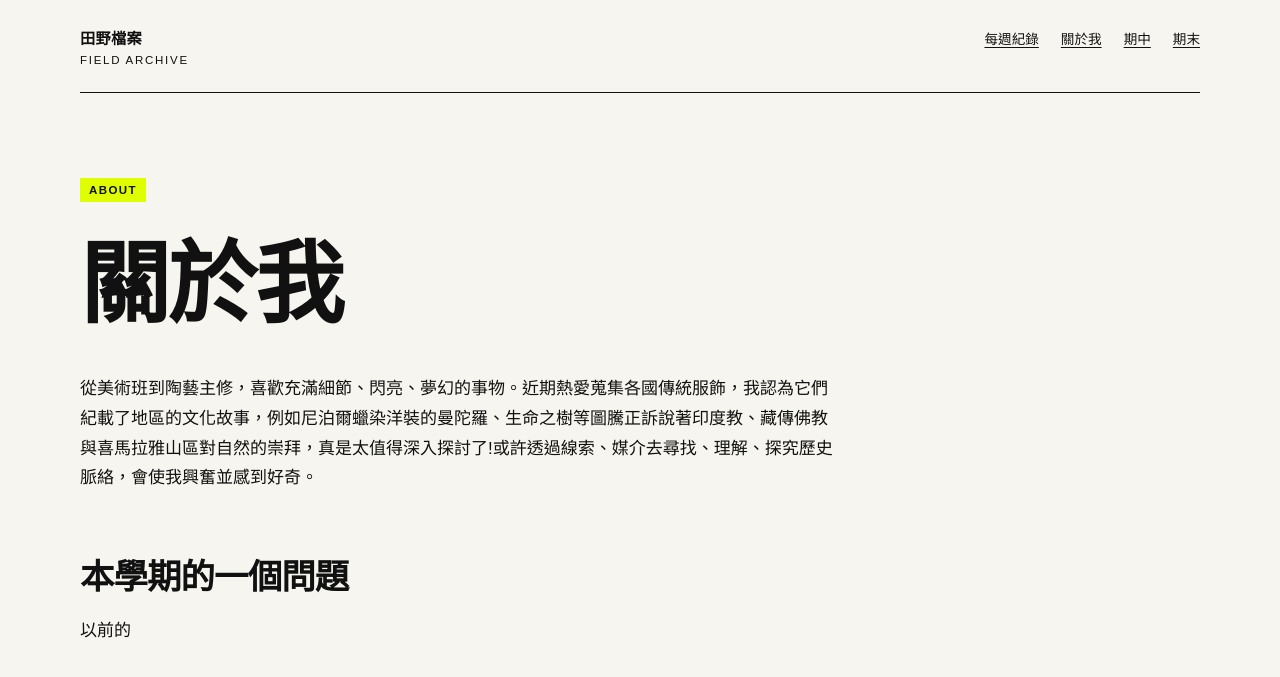
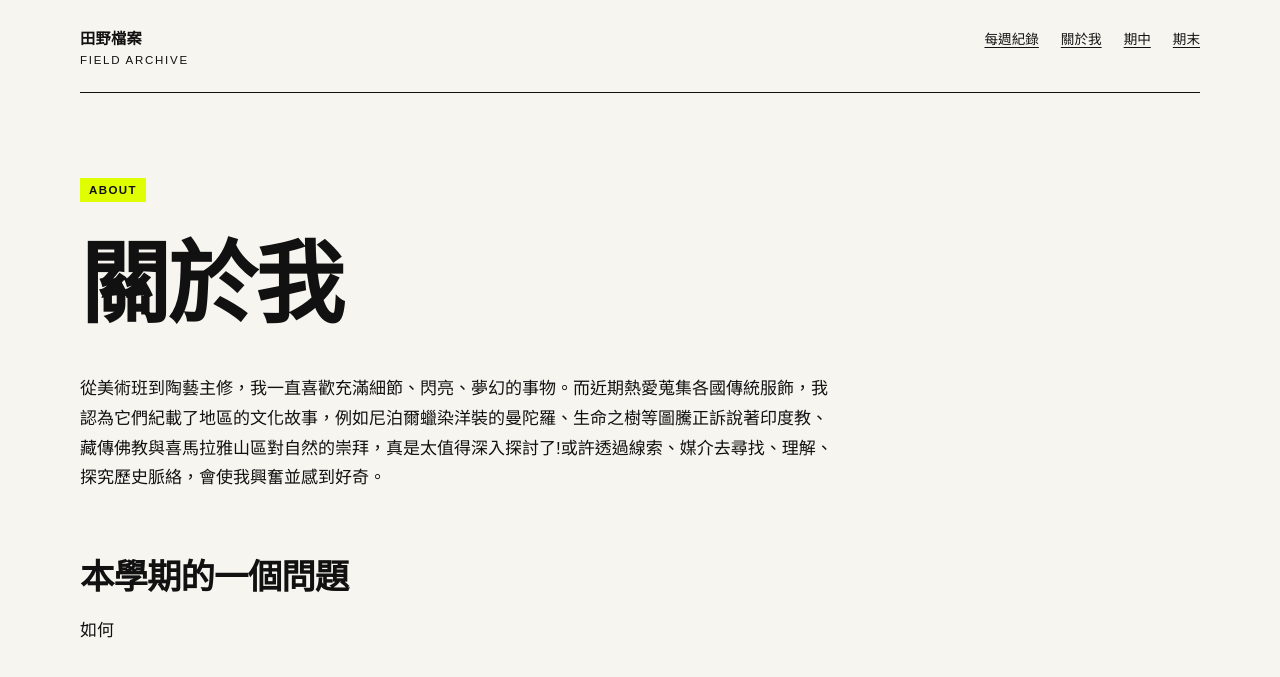
Before and after one commit to yo566566/fieldworkarchive, a Jekyll site: the page built from about.md, in a window 1280 px wide. Shown: the top 677 px of the page. Built offline with Jekyll 4.4.1, drawn with Linux system fonts in a browser that asks for light colours.

Commit message:
Update about.md

```diff
--- a/about.md
+++ b/about.md
@@ -7,8 +7,8 @@ permalink: /about/
 
 # 關於我
 
-從美術班到陶藝主修，喜歡充滿細節、閃亮、夢幻的事物。近期熱愛蒐集各國傳統服飾，我認為它們紀載了地區的文化故事，例如尼泊爾蠟染洋裝的曼陀羅、生命之樹等圖騰正訴說著印度教、藏傳佛教與喜馬拉雅山區對自然的崇拜，真是太值得深入探討了!或許透過線索、媒介去尋找、理解、探究歷史脈絡，會使我興奮並感到好奇。
+從美術班到陶藝主修，我一直喜歡充滿細節、閃亮、夢幻的事物。而近期熱愛蒐集各國傳統服飾，我認為它們紀載了地區的文化故事，例如尼泊爾蠟染洋裝的曼陀羅、生命之樹等圖騰正訴說著印度教、藏傳佛教與喜馬拉雅山區對自然的崇拜，真是太值得深入探討了!或許透過線索、媒介去尋找、理解、探究歷史脈絡，會使我興奮並感到好奇。
 
 ## 本學期的一個問題
 
-以前的
+如何
```
